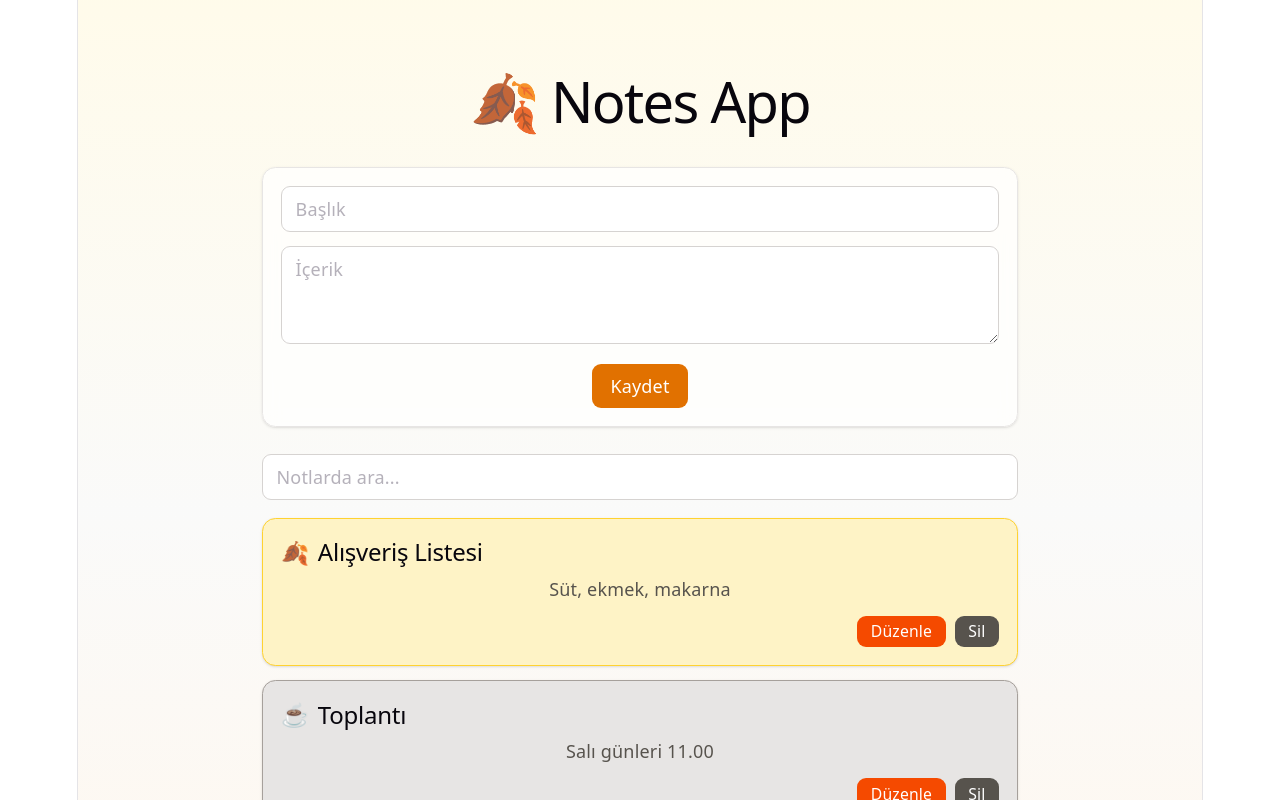
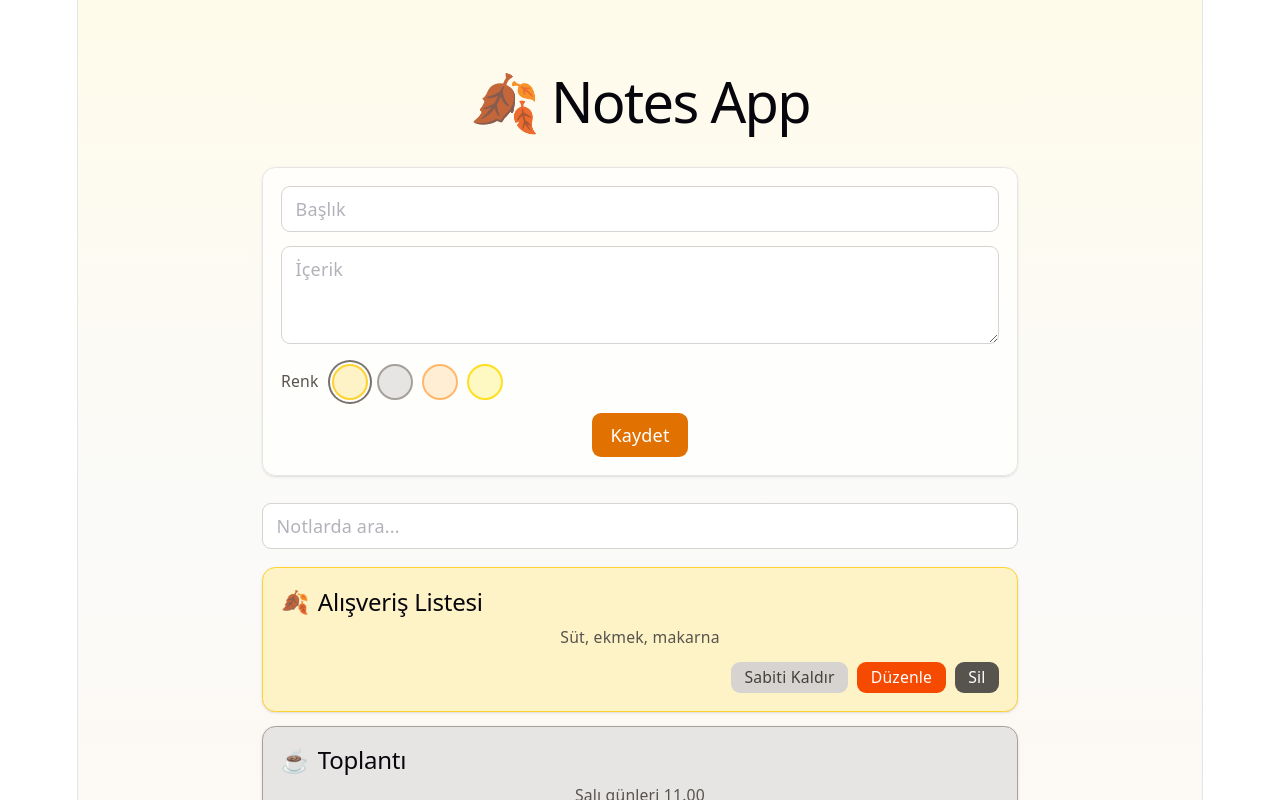
Before and after one commit to EniseAslan/Notes-App, a React (Vite) app in the folder notes-app/: page / in a window 1280 px wide. Shown: the top 800 px of the page. Built offline with nearby package versions, Linux system fonts and the light colour scheme.

Commit message:
feat: add pin, color categories, and persistence

```diff
--- a/notes-app/src/App.jsx
+++ b/notes-app/src/App.jsx
@@ -1,56 +1,103 @@
-import { useState } from "react";
+import { useState, useEffect } from "react";
 import NoteList from "./components/NoteList";
 import NoteForm from "./components/NoteForm";
 import SearchBar from "./components/SearchBar";
 
 function App() {
-  const [notes, setNotes] = useState([
-    { id: 1, title: "Alışveriş Listesi", content: "Süt, ekmek, makarna" },
-    { id: 2, title: "Toplantı", content: "Salı günleri 11.00" },
-    { id: 3, title: "Çalışma", content: "React'a 3 saat çalış" },
-  ]);
-  const [form, setForm] = useState({ title: "", content: "" });
+  const defaultNotes = [
+    {
+      id: 1,
+      title: "Alışveriş Listesi",
+      content: "Süt, ekmek, makarna",
+      pinned: false,
+      color: "amber",
+    },
+    {
+      id: 2,
+      title: "Toplantı",
+      content: "Salı günleri 11.00",
+      pinned: false,
+      color: "stone",
+    },
+    {
+      id: 3,
+      title: "Çalışma",
+      content: "React'a 3 saat çalış",
+      pinned: false,
+      color: "orange",
+    },
+  ];
+  const [notes, setNotes] = useState(() => {
+    try {
+      const saved = localStorage.getItem("notes");
+      return saved ? JSON.parse(saved) : defaultNotes;
+    } catch {
+      return defaultNotes;
+    }
+  });
+
+  useEffect(() => {
+    localStorage.setItem("notes", JSON.stringify(notes));
+  }, [notes]);
+
+  const [form, setForm] = useState({ title: "", content: "", color: "amber" });
   const [editingId, setEditingId] = useState(null);
   const [search, setSearch] = useState("");
 
-  const visibleNotes = notes.filter((n) =>
-  n.title.toLowerCase().includes(search.toLowerCase())
-);
+  const visibleNotes = notes
+    .filter((n) => n.title.toLowerCase().includes(search.toLowerCase()))
+    .sort((a, b) => Number(b.pinned) - Number(a.pinned));
 
   const saveNote = () => {
     if (!form.title.trim()) return;
 
     if (editingId === null) {
-      setNotes((prev) => [...prev, { id: Date.now(), ...form }]);
+      setNotes((prev) => [...prev, { id: Date.now(), pinned: false, ...form }]);
     } else {
       setNotes((prev) =>
         prev.map((n) => (n.id === editingId ? { ...n, ...form } : n)),
       );
       setEditingId(null);
     }
-    setForm({ title: "", content: "" });
+    setForm({ title: "", content: "", color: "amber" });
   };
 
   const deleteNote = (id) => {
     setNotes((prev) => prev.filter((n) => n.id !== id));
     if (editingId === id) {
       setEditingId(null);
-      setForm({ title: "", content: "" });
+      setForm({ title: "", content: "", color: "amber" });
     }
   };
 
   const startEdit = (note) => {
     setEditingId(note.id);
-    setForm({ title: note.title, content: note.content });
+    setForm({ title: note.title, content: note.content, color: note.color });
+  };
+
+  const togglePin = (id) => {
+    setNotes((prev) =>
+      prev.map((n) => (n.id === id ? { ...n, pinned: !n.pinned } : n)),
+    );
   };
 
   return (
     <div className="min-h-screen bg-gradient-to-b from-amber-50 via-stone-50 to-orange-50 p-8">
       <div className="max-w-2xl mx-auto">
         <h1 className="text-3xl font-bold text-stone-800 mb-6">🍂 Notes App</h1>
-        <NoteForm form={form} onChange={setForm} onSave={saveNote} isEditing={editingId !== null} />
-        <SearchBar search={search} onSearchChange={setSearch}/>
-        <NoteList notes={visibleNotes} onDelete={deleteNote} onEdit={startEdit}/>
+        <NoteForm
+          form={form}
+          onChange={setForm}
+          onSave={saveNote}
+          isEditing={editingId !== null}
+        />
+        <SearchBar search={search} onSearchChange={setSearch} />
+        <NoteList
+          notes={visibleNotes}
+          onDelete={deleteNote}
+          onEdit={startEdit}
+          onTogglePin={togglePin}
+        />
       </div>
     </div>
   );
--- a/notes-app/src/components/NoteCard.jsx
+++ b/notes-app/src/components/NoteCard.jsx
@@ -1,23 +1,31 @@
-function NoteCard({ note, index,onDelete, onEdit }) {
-  const cardColors = [
-    "bg-amber-100 border-amber-300",
-    "bg-stone-200 border-stone-400",
-    "bg-orange-100 border-orange-300",
-    "bg-yellow-100 border-yellow-300",
-  ];
-  const noteEmojis = ["🍂", "☕", "📌", "🌰"];
-  const colorClass = cardColors[index % cardColors.length];
+import { colorOptions } from "../constants";
+
+const noteEmojis = ["🍂", "☕", "📌", "🌰"];
+
+export default function NoteCard({ note, index, onEdit, onDelete, onTogglePin }) {
   const emoji = noteEmojis[index % noteEmojis.length];
 
   return (
-    <div className={`p-4 rounded-xl border shadow-sm ${colorClass}`}>
+    <div className={`p-4 rounded-xl border shadow-sm ${colorOptions[note.color]}`}>
       <h2 className="font-semibold text-stone-800 flex items-center gap-2">
         <span className="text-xl">{emoji}</span>
         {note.title}
+        {note.pinned && <span className="text-sm">📌</span>}
       </h2>
-      <p className="text-stone-600 text-m">{note.content}</p>
+      <p className="text-stone-600 text-sm">{note.content}</p>
+
       <div className="flex justify-end gap-2 mt-3">
-         <button
+        <button
+          onClick={() => onTogglePin(note.id)}
+          className={`text-sm px-3 py-1 rounded-lg transition ${
+            note.pinned
+              ? "bg-amber-500 text-white hover:bg-amber-600"
+              : "bg-stone-300 text-stone-700 hover:bg-stone-400"
+          }`}
+        >
+          {note.pinned ? "Sabitle" : "Sabiti Kaldır"}
+        </button>
+        <button
           onClick={() => onEdit(note)}
           className="text-sm px-3 py-1 rounded-lg bg-orange-600 text-white hover:bg-blue-600 transition"
         >
@@ -33,5 +41,3 @@ function NoteCard({ note, index,onDelete, onEdit }) {
     </div>
   );
 }
-
-export default NoteCard;
--- a/notes-app/src/components/NoteForm.jsx
+++ b/notes-app/src/components/NoteForm.jsx
@@ -1,5 +1,5 @@
 import { useState } from "react";
-
+import { colorOptions, colorLabels } from "../constants";
 export default function NoteForm({ form, onChange, onSave,isEditing }) {
   const [error, setError] = useState("");
 
@@ -43,6 +43,27 @@ export default function NoteForm({ form, onChange, onSave,isEditing }) {
         rows={3}
         className="w-full border border-stone-300 rounded-lg px-3 py-2 bg-white focus:outline-none focus:ring-2 focus:ring-amber-300"
       />
+
+<div className="flex items-center gap-3">
+  <label className="text-sm text-stone-600 shrink-0">Renk</label>
+  <div className="flex gap-2">
+    {Object.keys(colorOptions).map((color) => (
+      <button
+        key={color}
+        type="button"
+        onClick={() => onChange({ ...form, color })}
+        className={`w-8 h-8 rounded-full border-2 transition ${
+          colorOptions[color]
+        } ${form.color === color ? "ring-2 ring-offset-2 ring-stone-500" : ""}`}
+        title={colorLabels[color]}
+      />
+    ))}
+  </div>
+</div>
+
+
+
+
       {error && (
          <p className="text-sm text-amber-700 bg-amber-50 border border-amber-200 rounded-lg px-3 py-2 flex items-center gap-2">
      {error}
--- a/notes-app/src/components/NoteList.jsx
+++ b/notes-app/src/components/NoteList.jsx
@@ -1,17 +1,24 @@
-import NoteCard from './NoteCard'
+import NoteCard from "./NoteCard";
 
-function NoteList({notes, onDelete, onEdit}) {
-   if (notes.length === 0) {
+function NoteList({ notes, onDelete, onEdit, onTogglePin }) {
+  if (notes.length === 0) {
     return <p className="text-stone-500">Not bulunamadı.</p>;
   }
 
   return (
     <div className="space-y-3">
       {notes.map((note, index) => (
-        <NoteCard key={note.id} note={note} index={index} onDelete={onDelete} onEdit={onEdit}/>
+        <NoteCard
+          key={note.id}
+          note={note}
+          index={index}
+          onDelete={onDelete}
+          onEdit={onEdit}
+          onTogglePin={onTogglePin}
+        />
       ))}
     </div>
   );
 }
 
-export default NoteList
+export default NoteList;
--- /dev/null
+++ b/notes-app/src/constants.js
@@ -0,0 +1,14 @@
+
+export const colorOptions = {
+  amber:  "bg-amber-100 border-amber-300",
+  stone:  "bg-stone-200 border-stone-400",
+  orange: "bg-orange-100 border-orange-300",
+  yellow: "bg-yellow-100 border-yellow-300",
+};
+
+export const colorLabels = {
+  amber:  "Amber",
+  stone:  "Taş",
+  orange: "Turuncu",
+  yellow: "Sarı",
+};
```
